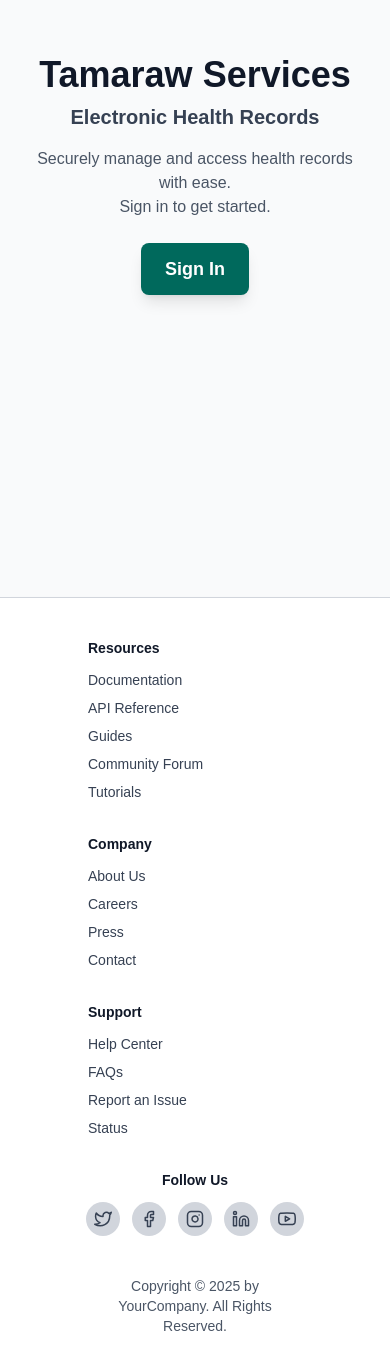
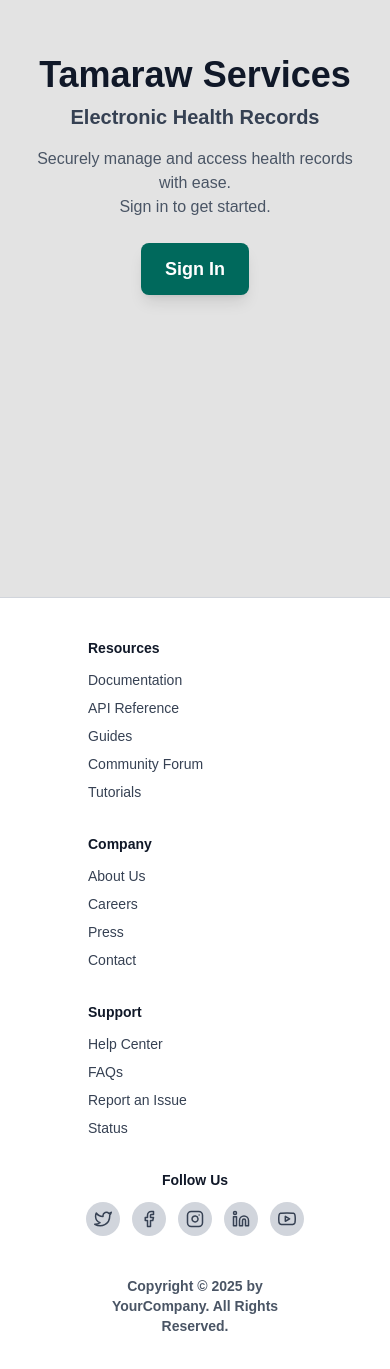
Before and after one commit to JoeyCollado/ehr, a Next.js app: page / in a window 390 px wide. Shown: the part 247-1616 px from the top of the page. Built offline with nearby package versions, Linux system fonts and the light colour scheme; no server answers.

Commit message:
sign in page fix

```diff
--- a/app/components/Footer.tsx
+++ b/app/components/Footer.tsx
@@ -69,7 +69,7 @@ const Footer = () => {
         </div>
 
         {/* Copyright Section */}
-        <div className="mt-10 text-center text-sm text-gray-600">
+        <div className="mt-10 text-center text-sm text-gray-600 font-bold">
           Copyright © {new Date().getFullYear()} by YourCompany. All Rights Reserved.
         </div>
 
--- a/app/page.tsx
+++ b/app/page.tsx
@@ -31,7 +31,7 @@ export default function HomePage() {
 
   return (
     <>
-    <div className="h-screen flex flex-col md:flex-row items-center justify-center bg-gray-50">
+    <div className="h-screen flex flex-col md:flex-row items-center justify-center bg-[#e3e3e3]">
       {/* Left Side - Image Section */}
       <div className="hidden md:flex md:w-1/2 h-full relative overflow-hidden">
         <motion.div
--- a/app/pages/home/page.tsx
+++ b/app/pages/home/page.tsx
@@ -86,7 +86,7 @@ const Page = () => {
         {/* Recent Activity */}
         <div className="mt-32 w-full max-w-3xl">
           <h2 className="text-2xl font-semibold mb-4">Recent Activity</h2>
-          <div ref={activityRef} className="bg-gray-100 p-6 rounded-lg shadow-md space-y-5 text-start">
+          <div ref={activityRef} className="bg-gray-100 p-6 rounded-lg shadow-md space-y-5 text-start cursor-pointer">
             {[
               { icon: "✅", text: "Lab result uploaded for John Doe", time: "2 hours ago" },
               { icon: "📄", text: "New clinical note added", time: "Yesterday" },
```
